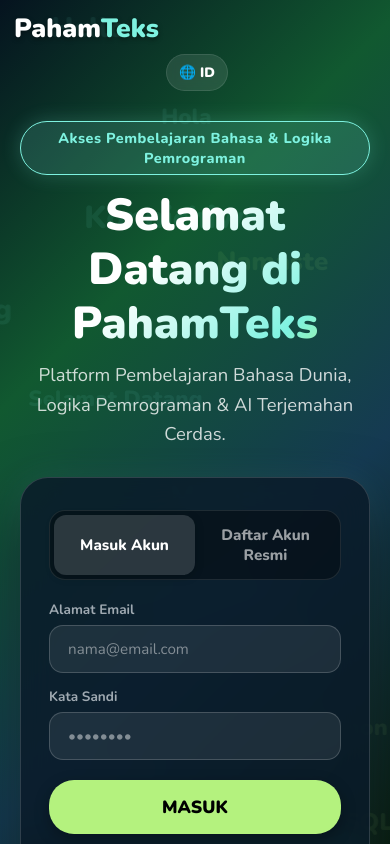
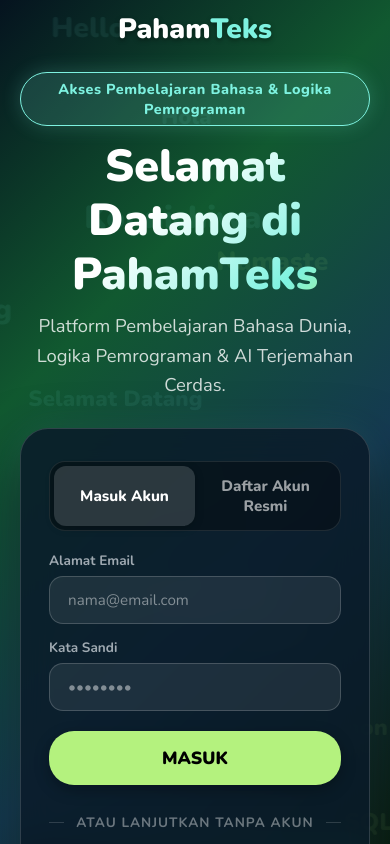
Before and after one commit to SlmAlhdr/pahamteks, a React (Vite) app in the folder client/: page / in a window 390 px wide. Shown: the top 844 px of the page. Built offline with nearby package versions, Linux system fonts and the light colour scheme.

Commit message:
feat(navbar): move guest badge, upgrade button, and logout button to a dedicated sub-row below the menu with responsive mobile layout

```diff
--- a/client/src/components/Navbar.jsx
+++ b/client/src/components/Navbar.jsx
@@ -12,14 +12,16 @@
 }) {
   return (
     <div className="navbar">
+      {/* Baris Utama: Logo di kiri, Menu di tengah */}
+      <div className="navbar-main">
         <div className="nav-left">
           <div className="logo" onClick={() => setActiveTab('home')}>
             Paham<span style={{ color: 'var(--btn-cyan)' }}>Teks</span>
           </div>
         </div>
 
-      {/* Menu navigasi HANYA muncul jika sudah login atau sudah masuk sebagai Akun Tamu */}
-      {user && (
+        {/* Menu Navigasi (Hanya muncul jika sudah login atau masuk sebagai Akun Tamu) */}
+        {user ? (
           <div className="nav-links-wrapper">
             <div className="nav-links">
               <button
@@ -64,19 +66,28 @@
               </button>
             </div>
           </div>
+        ) : null}
+
+        {/* Sisi Kanan Penyeimbang Simetris Desktop */}
+        <div className="nav-right-balancer">
+          {!user && (
+            <button className="lang-toggle" onClick={onToggleLang} title="Ubah Bahasa / Switch Language">
+              🌐 {currentLang.toUpperCase()}
+            </button>
           )}
+        </div>
+      </div>
 
-      {/* Sisi Kanan Navbar */}
-      <div className="nav-right">
-        {user ? (
-          user.isGuest ? (
-            <>
-              <div className="guest-navbar-badge" title="Data sesi bersifat sementara">
+      {/* Baris Kedua (DI BAWAH MENU): Akun Tamu, Buat Akun Resmi, dan Keluar */}
+      {user && (
+        <div className="navbar-sub-row">
+          {user.isGuest ? (
+            <div className="guest-action-bar">
+              <span className="guest-navbar-badge" title="Data sesi bersifat sementara">
                 {t('guest_badge')}
-              </div>
+              </span>
               <button
-                className="btn-auth primary"
-                style={{ padding: '8px 18px', fontSize: '0.85rem' }}
+                className="btn-auth primary guest-sub-upgrade"
                 onClick={() => onOpenAuth('register')}
                 title="Daftar akun resmi agar data tersimpan permanen"
               >
@@ -85,24 +96,19 @@
               <button className="btn-logout" onClick={onLogout}>
                 {t('btn_logout')}
               </button>
-            </>
+            </div>
           ) : (
-            <>
+            <div className="user-action-bar">
               <div className="user-profile" title="Profil Akun Resmi">
                 {user.name}
               </div>
               <button className="btn-logout" onClick={onLogout}>
                 {t('btn_logout')}
               </button>
-            </>
-          )
-        ) : (
-          /* Saat belum login: Tampilan bersih, hanya tombol ganti bahasa */
-          <button className="lang-toggle" onClick={onToggleLang} title="Ubah Bahasa / Switch Language">
-            🌐 {currentLang.toUpperCase()}
-          </button>
+            </div>
           )}
         </div>
+      )}
     </div>
   );
 }
--- a/client/src/styles/index.css
+++ b/client/src/styles/index.css
@@ -64,15 +64,22 @@
 .navbar {
     width: 100%;
     max-width: 1350px;
-    padding: 14px 24px;
+    padding: 12px 24px 6px;
+    display: flex;
+    flex-direction: column;
+    align-items: center;
+    margin: 0 auto 8px;
+    gap: 8px;
+    z-index: 10;
+    position: relative;
+    box-sizing: border-box;
+}
+
+.navbar-main {
+    width: 100%;
     display: flex;
     align-items: center;
     justify-content: space-between;
-    margin: 0 auto 10px;
-    gap: 15px;
-    z-index: 10;
-    position: relative;
-    box-sizing: border-box;
 }
 
 .nav-left {
@@ -154,12 +161,56 @@
 }
 .lang-toggle:hover { background: rgba(255,255,255,0.2); }
 
-.nav-right {
+.nav-right-balancer {
     display: flex;
-    gap: 8px;
     align-items: center;
     flex: 1 1 0%;
     justify-content: flex-end;
+}
+
+/* BARIS DI BAWAH MENU: AKUN TAMU & AKSI */
+.navbar-sub-row {
+    width: 100%;
+    display: flex;
+    justify-content: center;
+    align-items: center;
+    margin-top: 2px;
+}
+
+.guest-action-bar,
+.user-action-bar {
+    display: flex;
+    align-items: center;
+    justify-content: center;
+    gap: 10px;
+    background: rgba(0, 0, 0, 0.28);
+    padding: 4px 12px;
+    border-radius: 25px;
+    border: 1px solid rgba(255, 255, 255, 0.08);
+    backdrop-filter: blur(10px);
+    -webkit-backdrop-filter: blur(10px);
+}
+
+.guest-navbar-badge {
+    display: inline-flex;
+    align-items: center;
+    gap: 6px;
+    padding: 5px 12px;
+    background: rgba(255, 159, 67, 0.18);
+    border: 1px solid rgba(255, 159, 67, 0.5);
+    border-radius: 16px;
+    color: #ff9f43;
+    font-weight: 800;
+    font-size: 0.82rem;
+    white-space: nowrap;
+}
+
+.guest-sub-upgrade {
+    padding: 6px 16px !important;
+    font-size: 0.82rem !important;
+    font-weight: 800;
+    border-radius: 16px;
+    white-space: nowrap;
 }
 
 .btn-auth {
@@ -188,10 +239,10 @@
 .user-profile {
     font-weight: 800;
     color: var(--btn-green);
-    font-size: 0.95rem;
+    font-size: 0.9rem;
     background: rgba(0,0,0,0.5);
-    padding: 8px 14px;
-    border-radius: 20px;
+    padding: 6px 14px;
+    border-radius: 16px;
     border: 1px solid var(--btn-green);
     cursor: pointer;
     flex-shrink: 0;
@@ -205,9 +256,9 @@
 .btn-logout {
     background: var(--wrong);
     border: none;
-    border-radius: 20px;
-    padding: 8px 16px;
-    font-size: 0.9rem;
+    border-radius: 16px;
+    padding: 6px 14px;
+    font-size: 0.82rem;
     font-weight: 800;
     color: white;
     cursor: pointer;
@@ -220,16 +271,18 @@
 /* Responsive Navbar untuk Layar Sedang / Laptop Kecil */
 @media (max-width: 1100px) {
     .navbar {
+        padding: 12px 18px 6px;
+        gap: 8px;
+    }
+    .navbar-main {
         flex-wrap: wrap;
-        padding: 12px 18px;
-        gap: 12px;
+        gap: 8px;
     }
-    .nav-left { flex: 0 0 auto; order: 1; }
-    .nav-right { flex: 0 0 auto; order: 2; margin-left: auto; }
+    .nav-left { flex: 0 0 auto; }
+    .nav-right-balancer { flex: 0 0 auto; }
     .nav-links-wrapper {
-        order: 3;
         width: 100%;
-        margin-top: 6px;
+        margin-top: 4px;
         justify-content: center;
     }
 }
@@ -838,59 +891,90 @@
 
     /* Navbar Mobile Layout */
     .navbar {
-        padding: 10px 14px;
-        gap: 8px;
+        padding: 10px 14px 6px;
+        gap: 6px;
         flex-direction: column;
-        align-items: stretch;
+        align-items: center;
+        width: 100%;
+    }
+    .navbar-main {
+        flex-direction: column;
+        align-items: center;
+        width: 100%;
+        gap: 6px;
     }
     .nav-left {
         width: 100%;
         display: flex;
-        justify-content: space-between;
+        justify-content: center;
         align-items: center;
         flex: none;
     }
     .logo {
-        font-size: 1.65rem;
+        font-size: 1.75rem;
+        text-align: center;
     }
-    .nav-right {
-        width: 100%;
-        justify-content: center;
-        flex-wrap: wrap;
-        gap: 6px;
-        margin: 0 !important;
-        order: 2;
-        flex: none;
-    }
-    .guest-navbar-badge {
-        font-size: 0.74rem;
-        padding: 4px 8px;
-    }
-    .nav-right .btn-auth.primary {
-        font-size: 0.76rem !important;
-        padding: 6px 12px !important;
-    }
-    .btn-logout {
-        padding: 6px 12px;
-        font-size: 0.78rem;
+    .nav-right-balancer {
+        display: none;
     }
     .nav-links-wrapper {
-        order: 3;
         width: 100%;
+        max-width: 100vw;
         justify-content: flex-start;
         overflow-x: auto;
         -webkit-overflow-scrolling: touch;
         margin-top: 2px;
-        padding: 4px 0 8px;
+        padding: 4px 2px 6px;
         flex: none;
     }
     .nav-links {
         padding: 4px 8px;
         gap: 3px;
+        margin: 0 auto;
     }
     .btn-nav {
         padding: 7px 12px;
-        font-size: 0.82rem;
+        font-size: 0.8rem;
+    }
+    .lang-toggle {
+        padding: 6px 10px;
+        font-size: 0.78rem;
+    }
+
+    /* Sub-bar di bawah menu pada layar HP */
+    .navbar-sub-row {
+        width: 100%;
+        margin-top: 4px;
+        display: flex;
+        justify-content: center;
+        align-items: center;
+    }
+    .guest-action-bar,
+    .user-action-bar {
+        width: 100%;
+        max-width: 380px;
+        flex-wrap: wrap;
+        justify-content: center;
+        gap: 6px;
+        padding: 5px 8px;
+        border-radius: 18px;
+    }
+    .guest-navbar-badge {
+        font-size: 0.74rem;
+        padding: 4px 10px;
+        text-align: center;
+    }
+    .guest-sub-upgrade {
+        font-size: 0.76rem !important;
+        padding: 5px 12px !important;
+    }
+    .btn-logout {
+        padding: 5px 12px;
+        font-size: 0.76rem;
+    }
+    .user-profile {
+        font-size: 0.8rem;
+        padding: 5px 12px;
     }
 
     /* Home Hero & Feature Cards (1 Kolom Rapi di Layar HP) */
```
Lines whose indentation alone changed are shown as unchanged.
